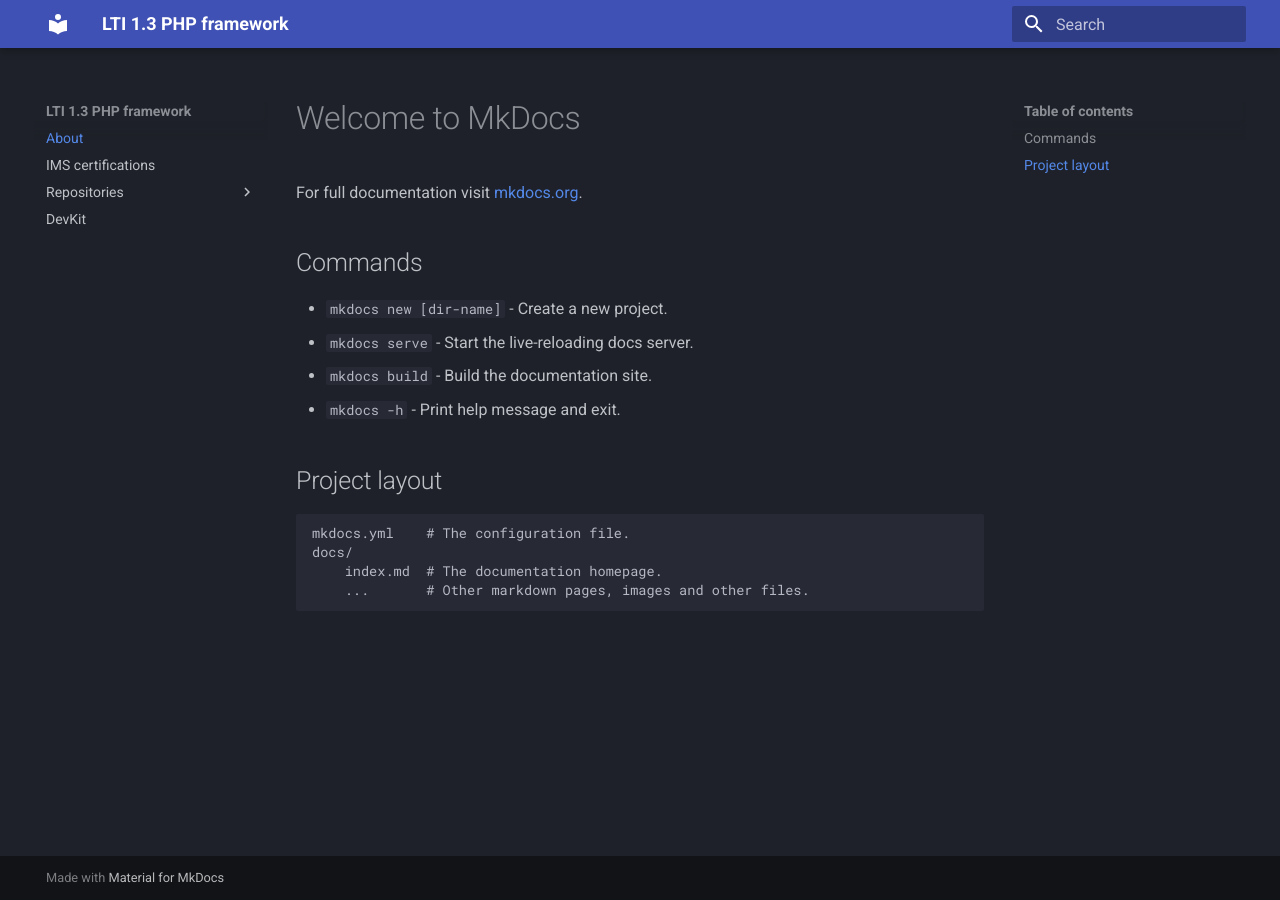
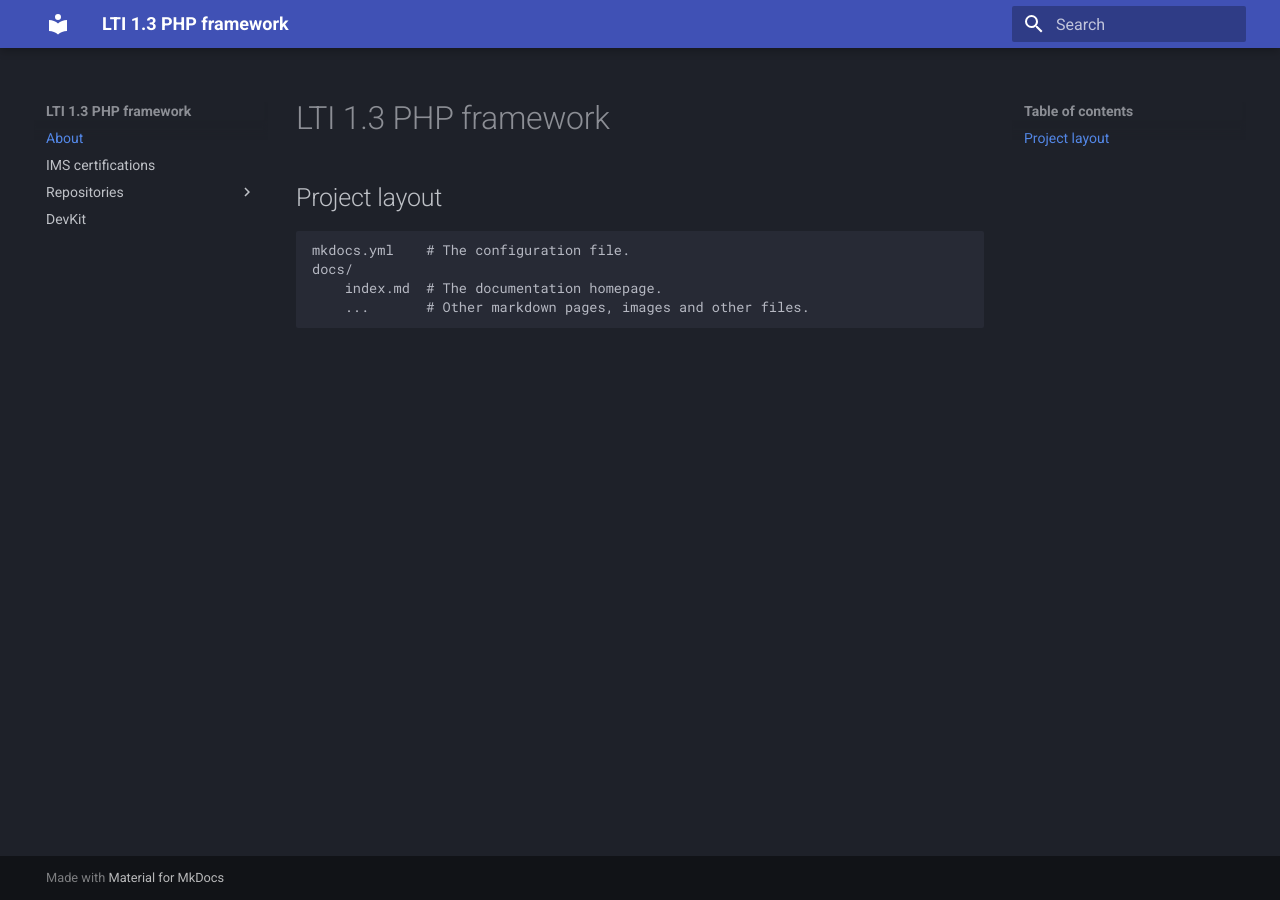
Before and after one commit to oat-sa/doc-lti1p3, an MkDocs documentation site: the page built from docs/index.md, in a window 1280 px wide. Built offline with MkDocs 1.6.1 and Material for MkDocs 9.7.7, drawn with Linux system fonts in a browser that asks for light colours.

Commit message:
feat: content

```diff
--- a/docs/index.md
+++ b/docs/index.md
@@ -1,13 +1,4 @@
-# Welcome to MkDocs
-
-For full documentation visit [mkdocs.org](https://www.mkdocs.org).
-
-## Commands
-
-* `mkdocs new [dir-name]` - Create a new project.
-* `mkdocs serve` - Start the live-reloading docs server.
-* `mkdocs build` - Build the documentation site.
-* `mkdocs -h` - Print help message and exit.
+# LTI 1.3 PHP framework
 
 ## Project layout
 
```
Also changed, not shown: 1 other file.
